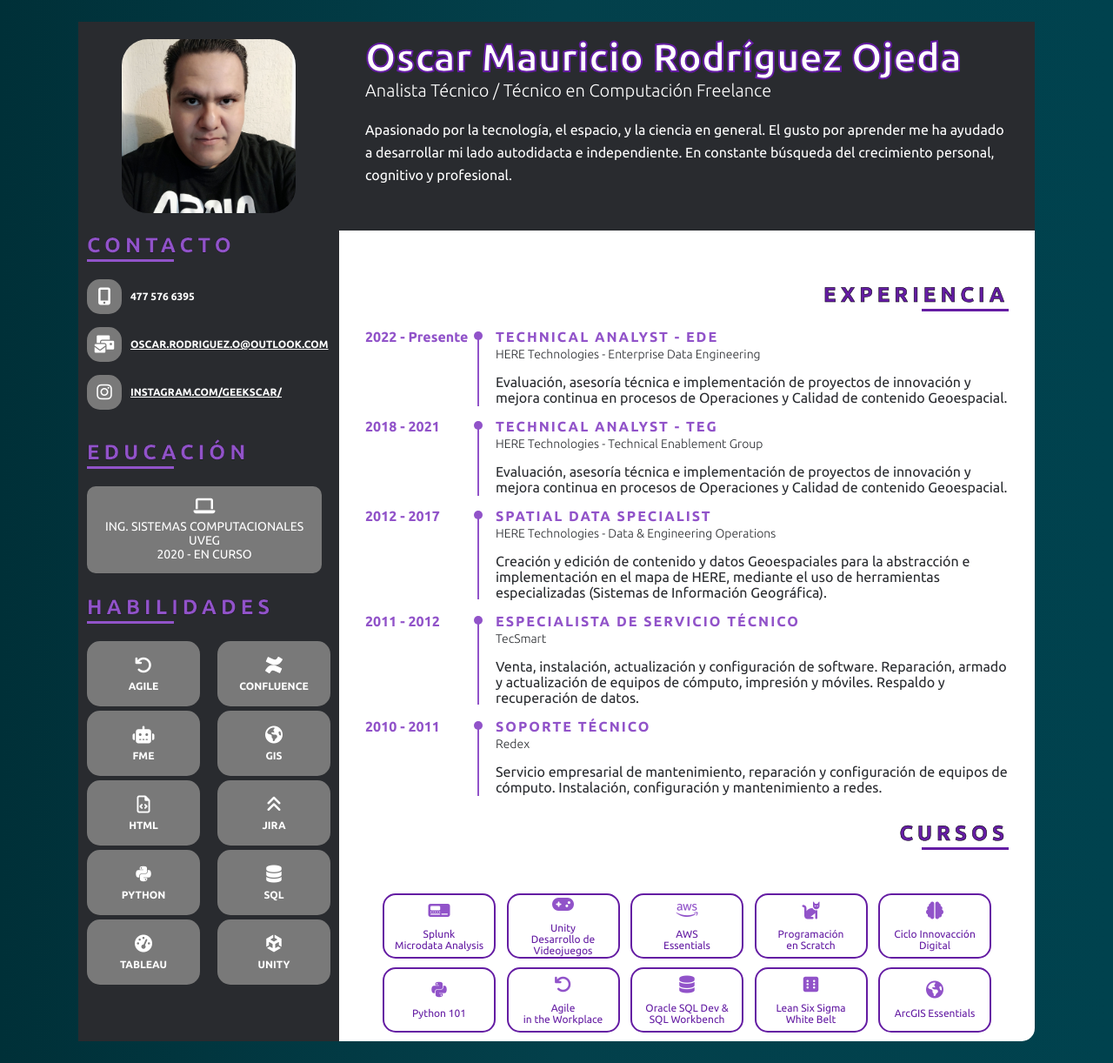
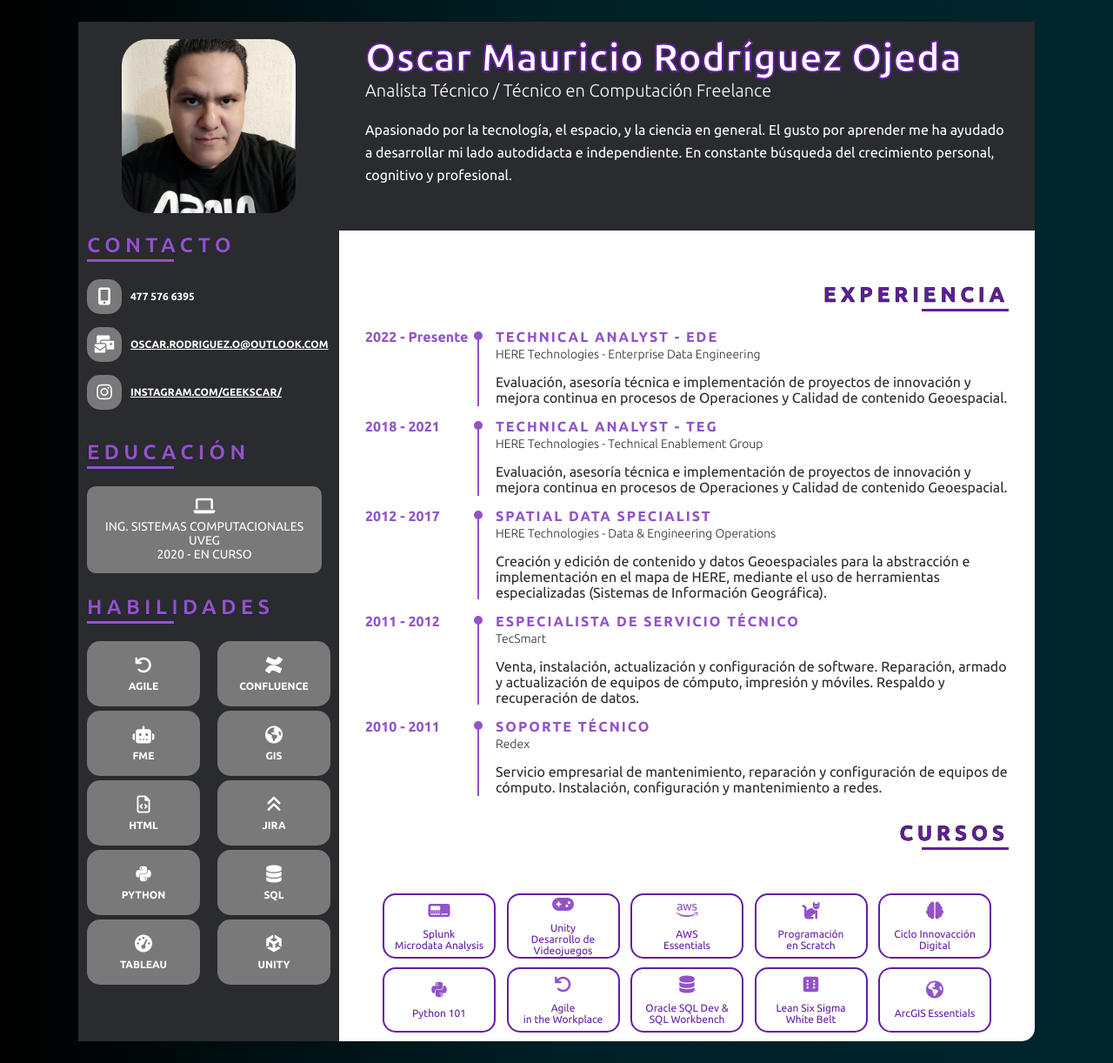
Before and after one commit to GeekscarM/GTS, a PHP site: page /cv.html in a window 1280 px wide. Shown: the whole page at 87% size. Run offline with PHP 8.4, Linux system fonts and the light colour scheme; some libraries are stand-ins or nearby versions.

Commit message:
Update cv_style.css

```diff
--- a/css/cv_style.css
+++ b/css/cv_style.css
@@ -9,7 +9,8 @@
 
     body {
         /* background: linear-gradient(to right, #006572, #479099)*/
-        background: linear-gradient(to right, #003038, #03404b, #00424e)
+        /*background: linear-gradient(to right, #003038, #03404b, #00424e)*/
+        background: linear-gradient(to right, #000000, #002025, #00252c)
     }
 
     .resume {
```
